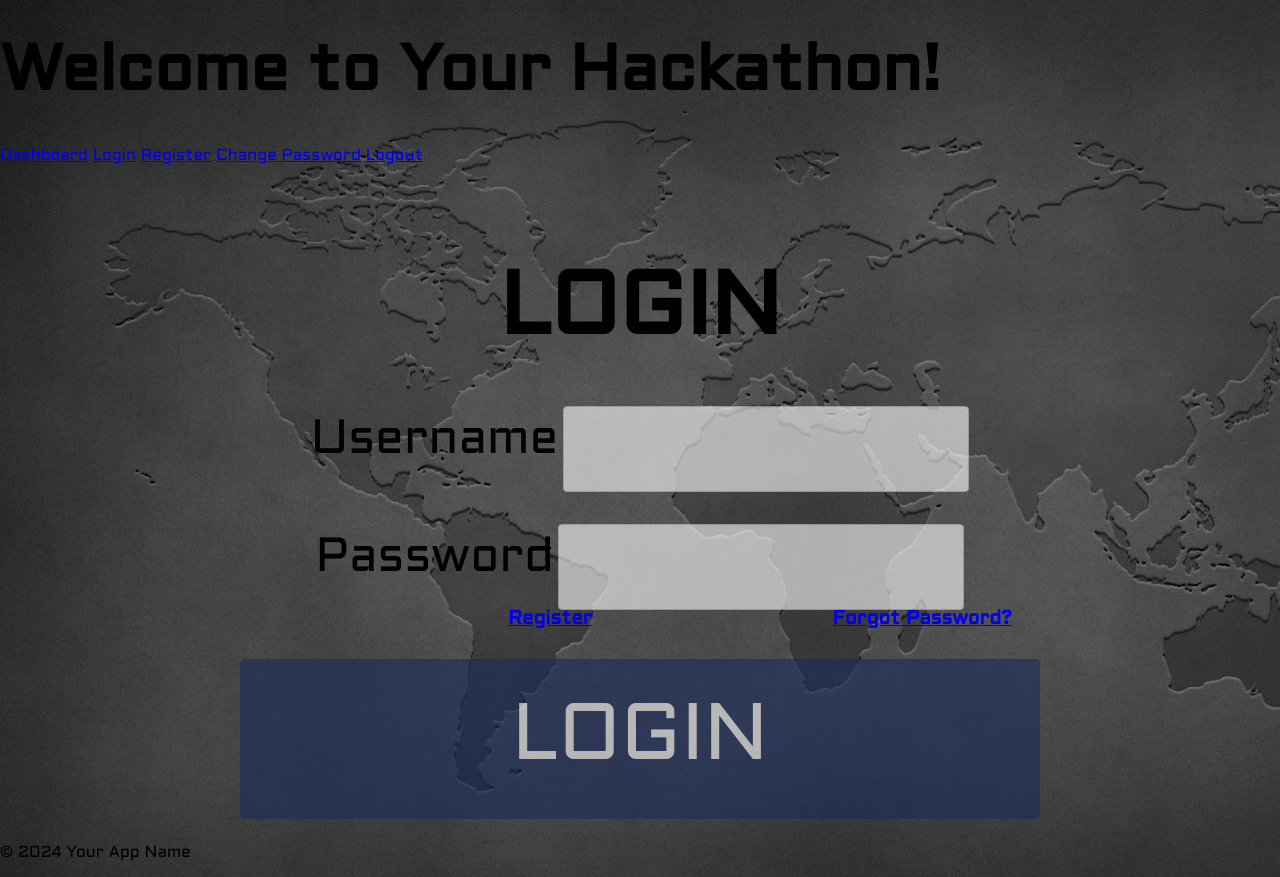
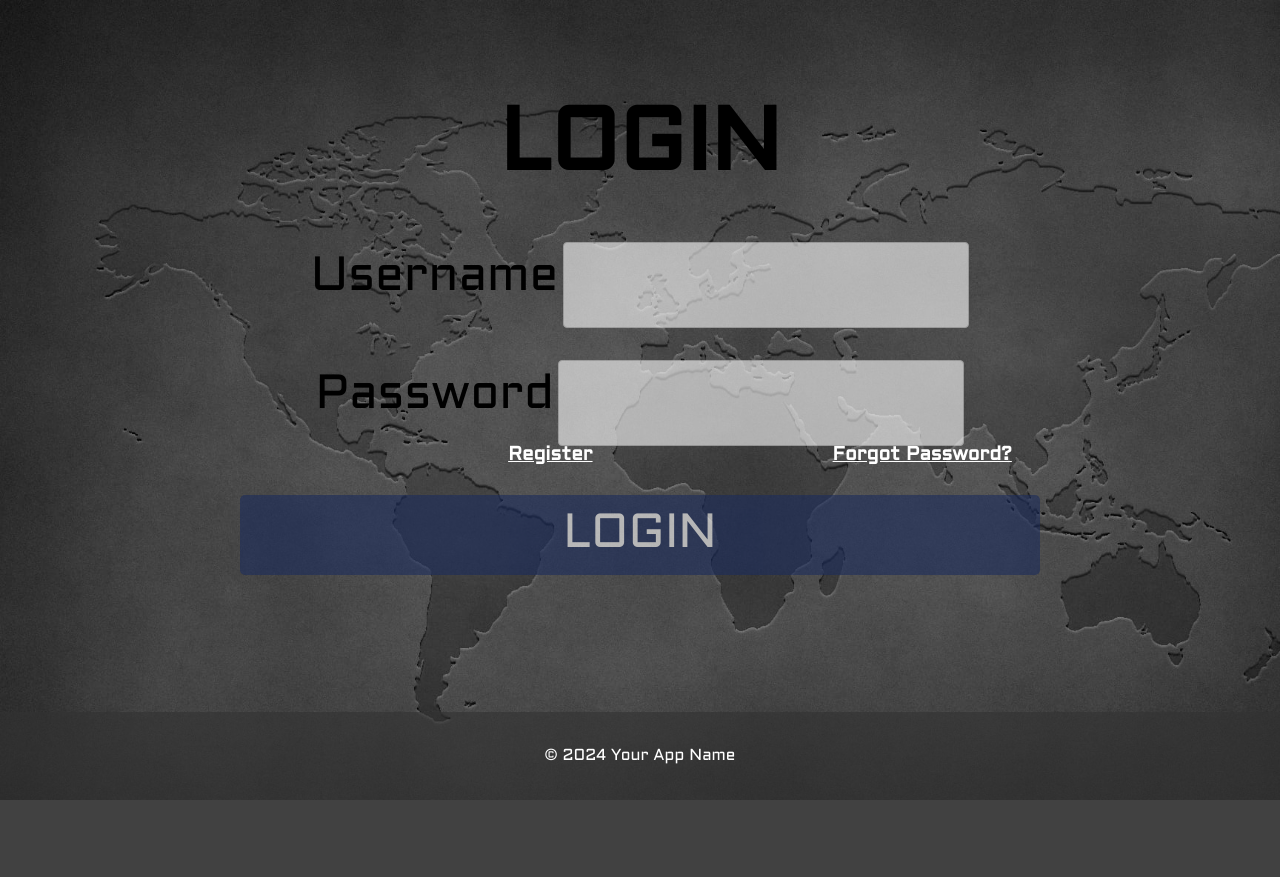
Before and after one commit to Bronyte/High-Table, a Flask app: page / in a window 1280 px wide. After the commit the page ends 800 px from the top, so only its background shows below. Run offline with Flask 3, Linux system fonts and the light colour scheme.

Commit message:
better html

```diff
--- a/high table/static/css/style.css
+++ b/high table/static/css/style.css
@@ -3,6 +3,15 @@
     src: url(../fonts/Aldrich-Regular.ttf)format('truetype');
     font-weight: normal;
     font-style: normal;
+}
+html, body {
+    height: 100%; /* Ensure full height for the html and body */
+    margin: 0; /* Remove default margin */
+}
+
+body {
+    display: flex; /* Use flexbox for layout */
+    flex-direction: column; /* Stack child elements vertically */
 }
 body {
     font-family:'Aldrich', sans-serif;
@@ -13,14 +22,22 @@ body {
     background-repeat:no-repeat ; /* Background image does not repeat*/
     background-size: cover;/* Background image cover screen*/
 }
+main {
+    flex: 1; /* Allow main content to grow and take available space */
+}
 
+footer {
+    text-align: center; /* Center the text within the footer */
+    padding: 20px 0; /* Add some padding for spacing */
+    background-color: rgba(50, 50, 50, 0.6); /* Dark gray with 60% transparency */
+    color: white; /* Set text color to white for contrast */
+}
 .LogRegLayout{
     padding-top: 7rem;
     justify-content: center;
     align-items: center;
     text-align: center;
 }
-
 .Text1 {
     text-align: center;
     margin: 0;
@@ -31,14 +48,14 @@ h1{
     font-size: 4rem;
 }
 button {
-    width: 30%;
-    height:10rem;
+    width: 2px;
+    height:5rem;
     padding: 15px;
     margin: 10px 0;
     border: none;
     border-radius: 5px;
     cursor: pointer;
-    font-size: 5em;
+    font-size: 3em;
     font-family:'Aldrich', sans-serif;
     opacity: 0.6;
 }
@@ -98,14 +115,22 @@ label {
 .ForgText{
     padding-left: 15rem;
 }
+
+.RegText,
+.ForgText {
+    color: white; /* Set the text color to white */
+}
+
+.RegText:hover,
+.ForgText:hover {
+    color: #ccc; /* Change to a lighter shade on hover for better visibility */
+}
+
+
 .LoginButton{
     background-color: #1B2C5D;
     color: white;
 }
-
-
-
-
 /*RegistrationPage CSS*/
 .RegistrationLayout {
     padding-bottom: 1rem;
--- a/high table/templates/base.html
+++ b/high table/templates/base.html
@@ -9,14 +9,7 @@
 </head>
 <body>
     <header>
-        <h1>Welcome to Your Hackathon!</h1>
-        <nav>
-            <a href="{{ url_for('dashboard') }}">Dashboard</a>
-            <a href="{{ url_for('login') }}">Login</a>
-            <a href="{{ url_for('register') }}">Register</a>
-            <a href="{{ url_for('change_password') }}">Change Password</a>
-            <a href="{{ url_for('logout') }}">Logout</a>
-        </nav>
+
     </header>
 
     <main>
```
